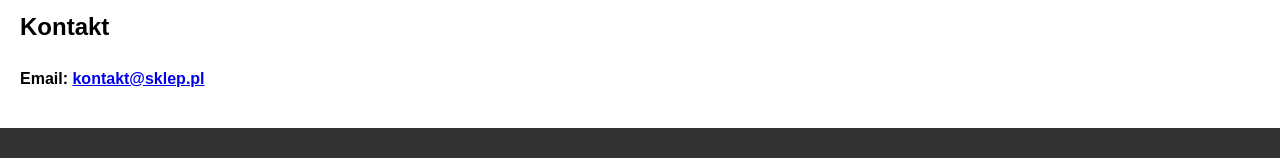
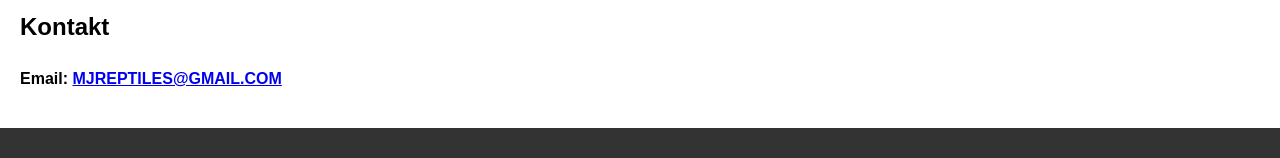
Before and after one commit to MJREPTILES/Moj-sklep-online, a plain HTML site: page index.html in a window 1280 px wide. Shown: the part 514-672 px from the top of the page. Drawn offline with Linux system fonts and the light colour scheme.

Commit message:
MAIL  NOWY

```diff
--- a/index.html
+++ b/index.html
@@ -33,7 +33,7 @@
         </section>
         <section id="kontakt">
             <h2>Kontakt</h2>
-            <p>Email: <a href="mailto:MJREPTILES@GMAIL.COM">kontakt@sklep.pl</a></p>
+            <p>Email: <a href="mailto:MJREPTILES@GMAIL.COM">MJREPTILES@GMAIL.COM</a></p>
         </section>
     </main>
     <footer>
```
